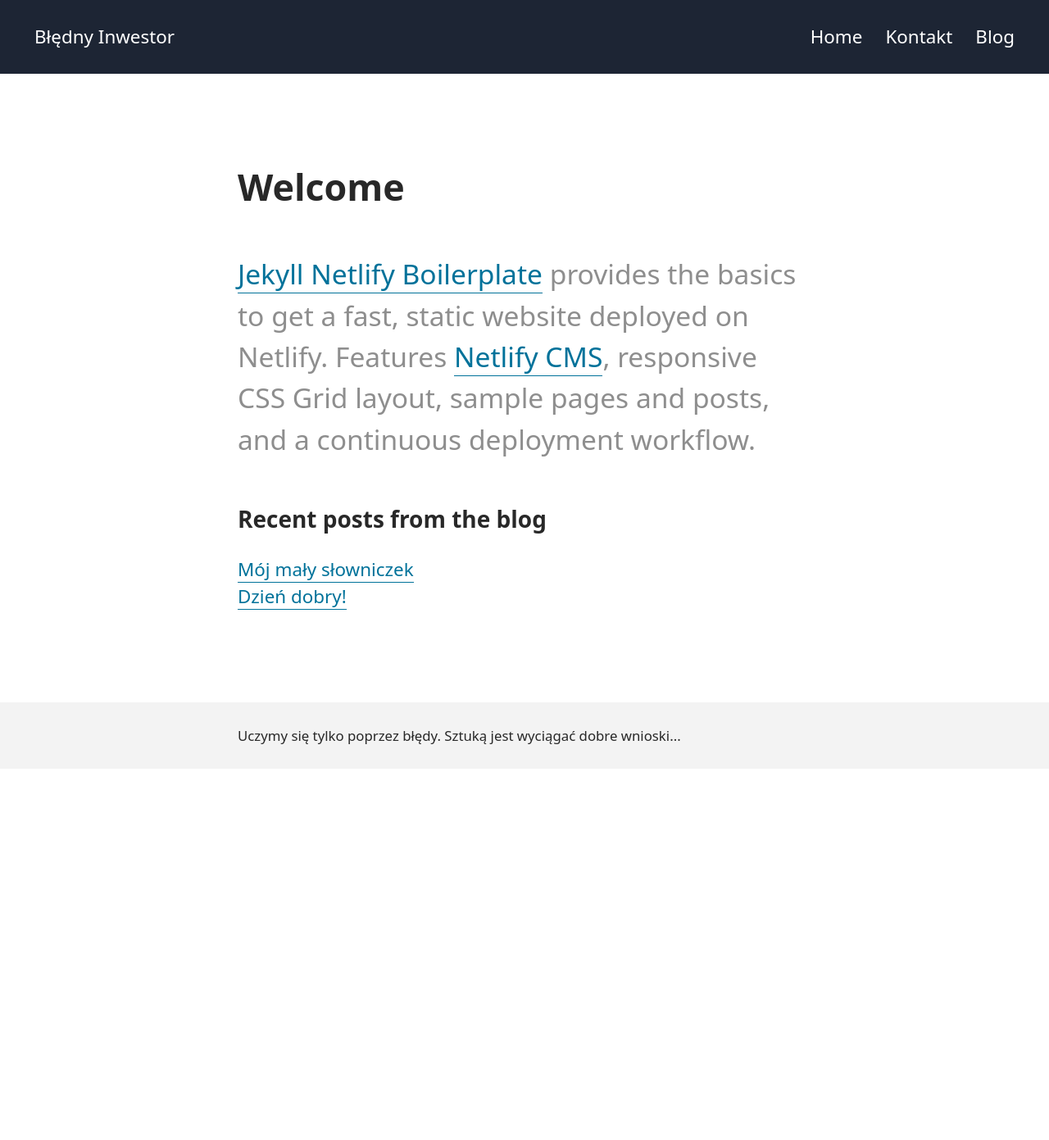
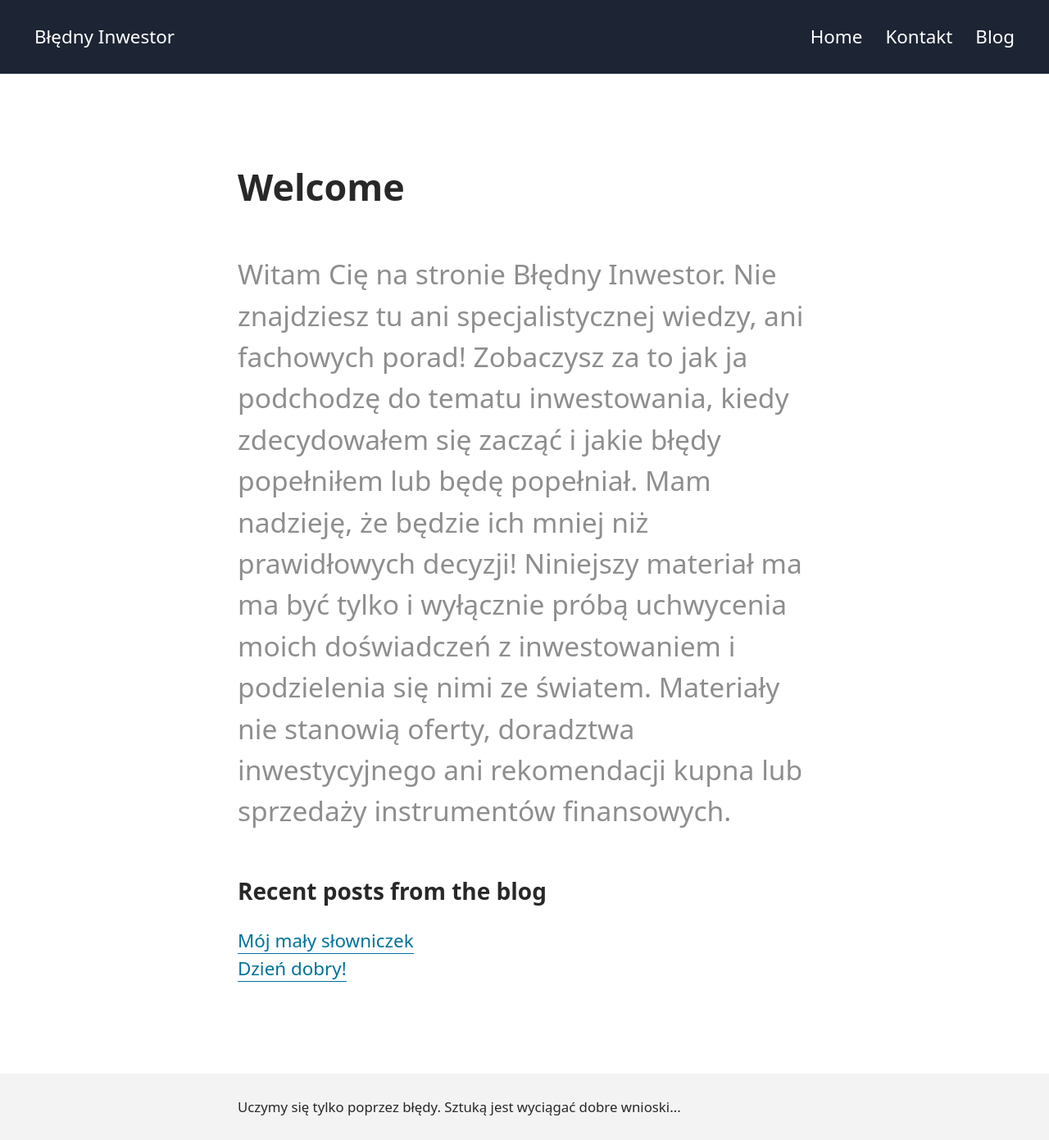
Before and after one commit to catpersec/blednyinwestor-website, a Jekyll site: the page built from pages/index.md, in a window 1280 px wide. Shown: the whole page at 82% size. Built offline with Jekyll 4.4.1, drawn with Linux system fonts in a browser that asks for light colours; a script that is not in the unit is left out; before the commit the page ends 938 px from its top, so only the background shows below that.

Commit message:
Update index.md

```diff
--- a/pages/index.md
+++ b/pages/index.md
@@ -4,9 +4,7 @@ title: Welcome
 permalink: /
 section: home
 intro_paragraph: >
-  [Jekyll Netlify Boilerplate](https://github.com/danurbanowicz/jekyll-netlify-boilerplate)
-  provides the basics to get a fast, static website deployed on Netlify.
-  Features [Netlify CMS](https://www.netlifycms.org), responsive
-  CSS Grid layout, sample
-  pages and posts, and a continuous deployment workflow.
+  Witam Cię na stronie Błędny Inwestor. Nie znajdziesz tu ani specjalistycznej wiedzy, ani fachowych porad! Zobaczysz za to jak ja podchodzę do tematu inwestowania, kiedy zdecydowałem się zacząć i jakie błędy popełniłem lub będę popełniał. Mam nadzieję, że będzie ich mniej niż prawidłowych decyzji!
+
+  Niniejszy materiał ma ma być tylko i wyłącznie próbą uchwycenia moich doświadczeń z inwestowaniem i podzielenia się nimi ze światem. Materiały nie stanowią oferty, doradztwa inwestycyjnego ani rekomendacji kupna lub sprzedaży instrumentów finansowych.
 ---
```
